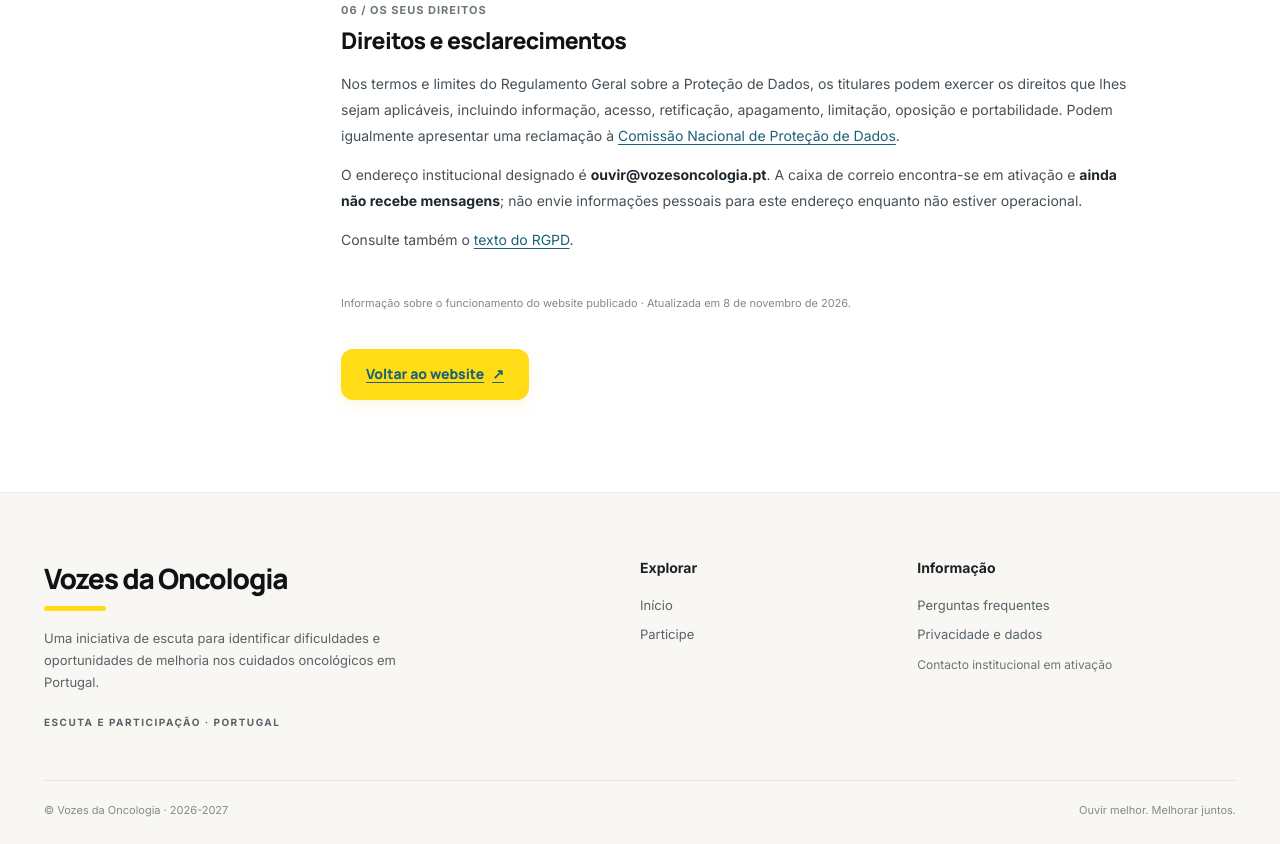
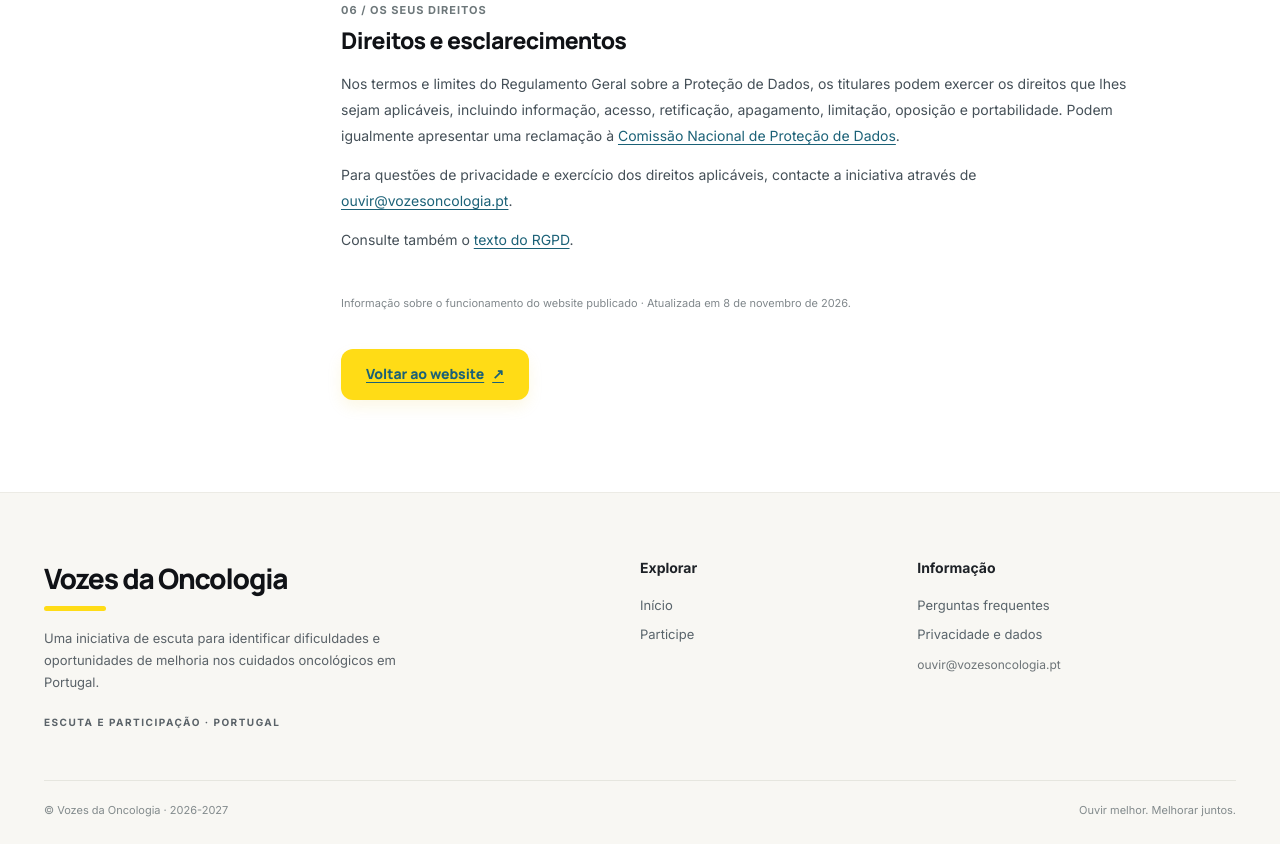
Before and after one commit to tiago-c-reis/vozes-oncologia-demo, a plain HTML site: page privacidade.html in a window 1280 px wide. Shown: the part 2097-2941 px from the top of the page. Drawn offline with Linux system fonts and the light colour scheme.

Commit message:
V22: remover aviso de ativação de email (privacidade.html)

```diff
--- a/privacidade.html
+++ b/privacidade.html
@@ -133,7 +133,7 @@
             <span class="privacy-section-number">06 / OS SEUS DIREITOS</span>
             <h2 id="title-direitos">Direitos e esclarecimentos</h2>
             <p>Nos termos e limites do Regulamento Geral sobre a Proteção de Dados, os titulares podem exercer os direitos que lhes sejam aplicáveis, incluindo informação, acesso, retificação, apagamento, limitação, oposição e portabilidade. Podem igualmente apresentar uma reclamação à <a href="https://www.cnpd.pt/" target="_blank" rel="noopener noreferrer">Comissão Nacional de Proteção de Dados</a>.</p>
-            <p>O endereço institucional designado é <strong>ouvir@vozesoncologia.pt</strong>. A caixa de correio encontra-se em ativação e <strong>ainda não recebe mensagens</strong>; não envie informações pessoais para este endereço enquanto não estiver operacional.</p>
+            <p>Para questões de privacidade e exercício dos direitos aplicáveis, contacte a iniciativa através de <a href="mailto:ouvir@vozesoncologia.pt">ouvir@vozesoncologia.pt</a>.</p>
             <p>Consulte também o <a href="https://eur-lex.europa.eu/legal-content/PT/TXT/?uri=CELEX%3A32016R0679" target="_blank" rel="noopener noreferrer">texto do RGPD</a>.</p>
           </section>
           <p class="privacy-footnote">Informação sobre o funcionamento do website publicado · Atualizada em 8 de novembro de 2026.</p>
@@ -158,7 +158,7 @@
         <strong>Informação</strong>
         <a href="/#/faq">Perguntas frequentes</a>
         <a href="/privacidade.html" aria-current="page">Privacidade e dados</a>
-        <span class="privacy-footer-contact">Contacto institucional em ativação</span>
+        <a class="privacy-footer-contact" href="mailto:ouvir@vozesoncologia.pt">ouvir@vozesoncologia.pt</a>
       </div>
     </div>
     <div class="wrap footer-bottom"><span>© Vozes da Oncologia · 2026-2027</span><span>Ouvir melhor. Melhorar juntos.</span></div>
```
